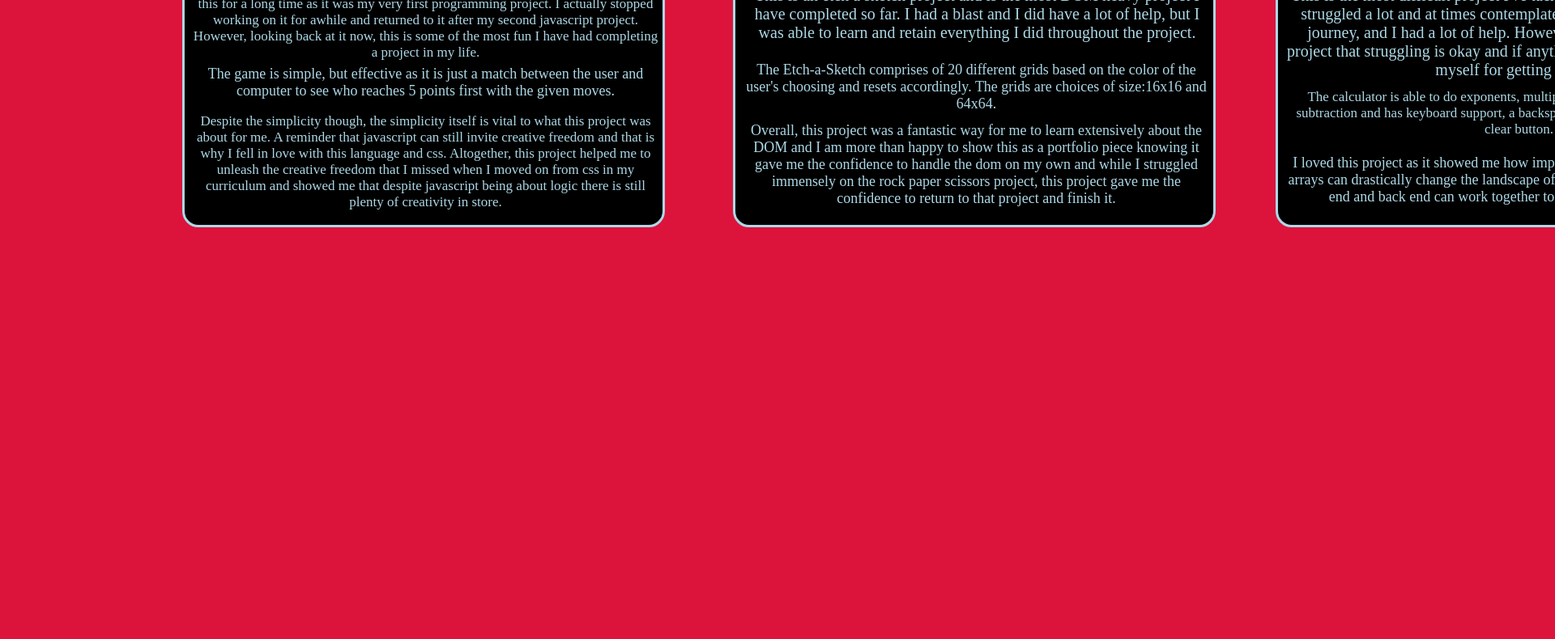
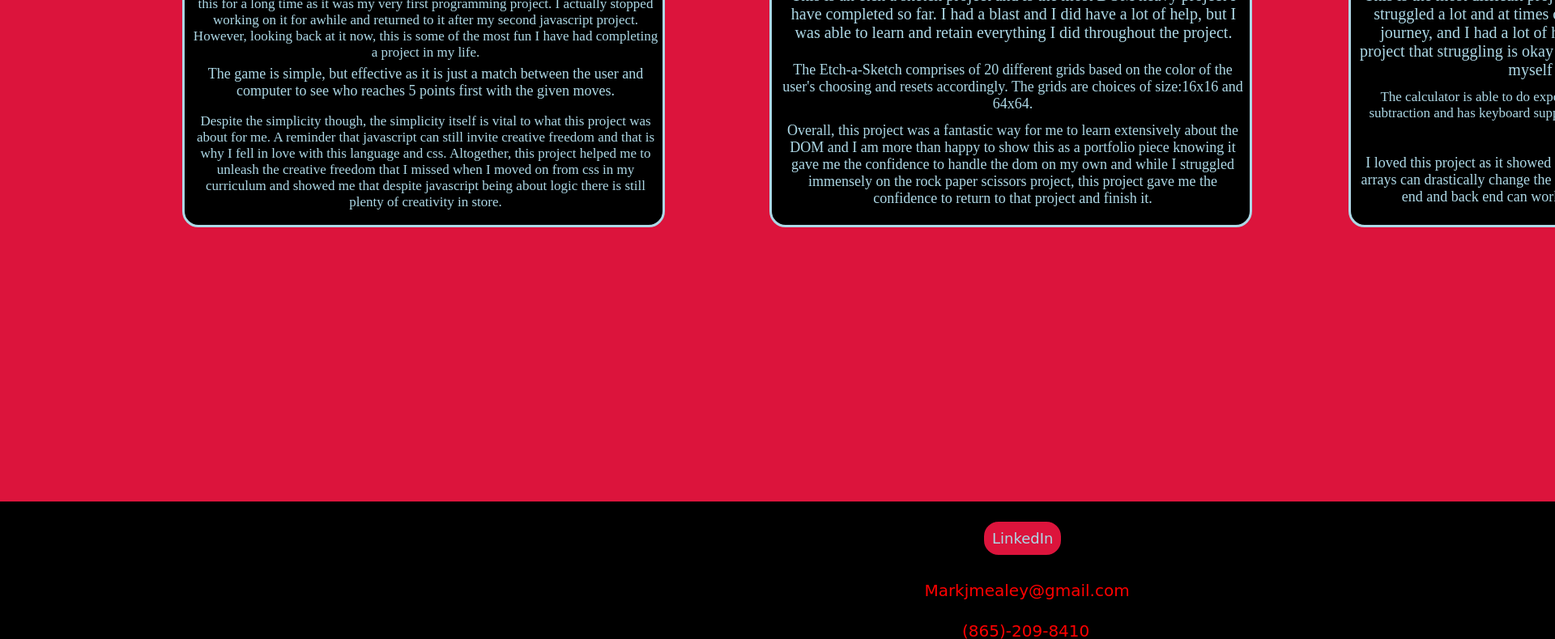
Before and after one commit to mjmealey/frontpage, a plain HTML site: page index.html in a window 1280 px wide. Shown: the part 590-1380 px from the top of the page at 81% size, 1920 px wide, since content can reach past the window. Before the commit the page ends 871 px from the top, so only its background shows below. Drawn offline with Linux system fonts and the light colour scheme; a web font is replaced by a local one.

Commit message:
Update style.css

```diff
--- a/style.css
+++ b/style.css
@@ -28,6 +28,27 @@
   top:500px;
 }
 
+#bottomContainer{
+  position:absolute;
+  top:1210px;
+  left:-60px;
+  width:2650px;
+  height:200px;
+  background-color:black;
+  color:red;
+  border-radius:20px;
+  border-style:solid;
+  border-color:black;
+  font-family: "Bakbak One", cursive;
+  text-align:center;
+  justify-content:center;
+  display:flex;
+  flex-wrap:wrap;
+  font-size:20px;
+
+
+}
+
 #blogButton {
   background-color: crimson;
   padding: 10px;
@@ -36,12 +57,37 @@
   color: lightblue;
   border-radius: 20px;
   border-style: solid;
-  border-color: crimson;
+  border-color:black;
   position: absolute;
   top: 45px;
   left: 2000px;
 }
 
+#email{
+  position:absolute;
+  top:75px;
+}
+
+#phoneNumber{
+  position:absolute;
+  top:125px;
+  left:1245px;
+}
+#linkedIn{
+  background-color: crimson;
+  padding: 10px;
+  font-family: 'Bakbak One', cursive;
+  font-size: 18px;
+  color: lightblue;
+  border-radius: 20px;
+  border-style: solid;
+  border-color:black;
+  position: absolute;
+  top: 20px;
+  left: 1270px;
+  justify-content:center;
+  align-items:center;
+}
 #aboutButton {
   background-color: crimson;
   padding: 10px;
@@ -50,7 +96,7 @@
   color: lightblue;
   border-radius: 20px;
   border-style: solid;
-  border-color: crimson;
+  border-color:black;
   position: absolute;
   top: 45px;
   left: 2075px;
@@ -59,6 +105,8 @@
 
 body {
   background-color: crimson;
+  overflow-x:hidden;
+  overflow-y:hidden;
 }
 
 #rpsProject {
@@ -174,7 +222,7 @@ body {
   border-style: solid;
   border-color: lightblue;
   top: 300px;
-  left: 905px;
+  left: 950px;
 }
 
 #projectTitleTwo {
@@ -267,7 +315,7 @@ body {
   border-style: solid;
   border-color: lightblue;
   top: 300px;
-  left: 1575px;
+  left: 1665px;
 }
 
 #calculatorDescOne {
```
